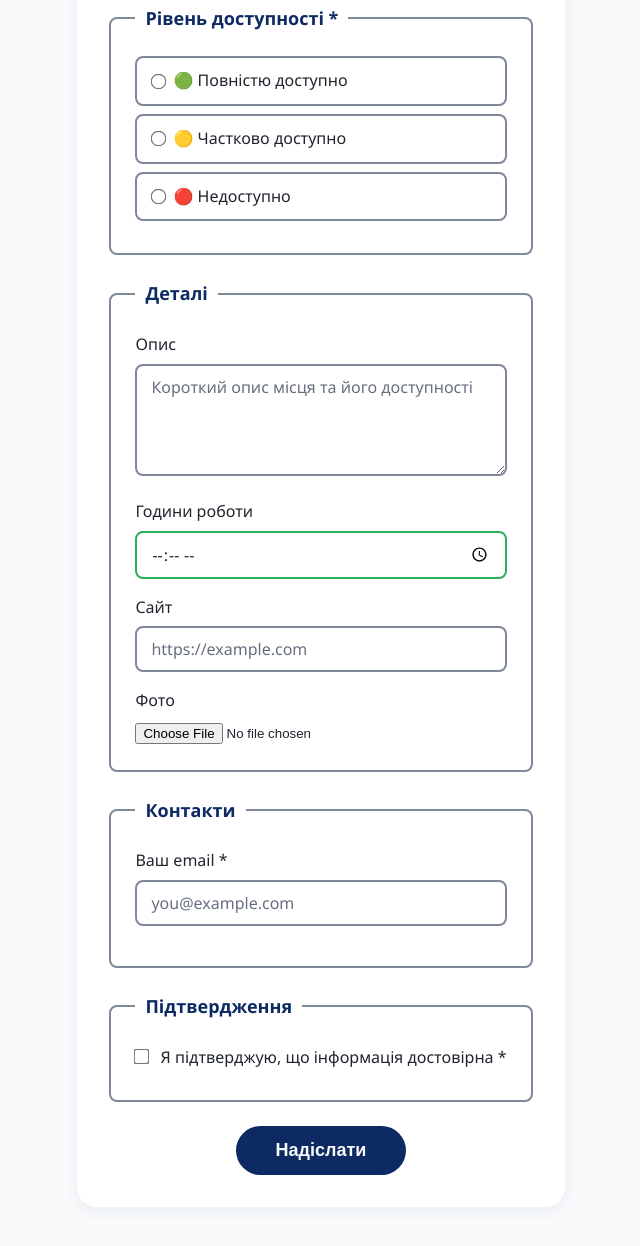
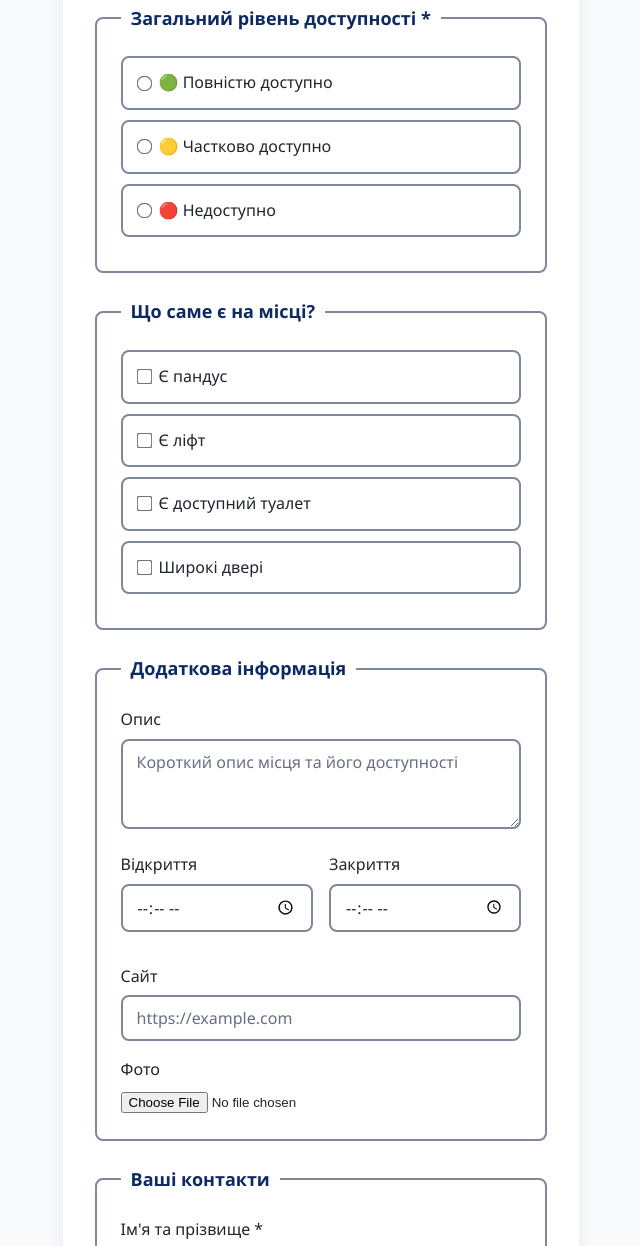
Before and after one commit to CatChaksa/freeway-access-map, a plain HTML site: page add-place.html in a window 1280 px wide. Shown: the part 679-1925 px from the top of the page, without its empty margins (319-959 px from the left). Drawn offline with Linux system fonts and the light colour scheme.

Commit message:
feat: redesign form layout, add time range, accessibility checkboxes and contact fields

```diff
--- a/add-place.html
+++ b/add-place.html
@@ -68,32 +68,64 @@
             </fieldset>
 
             <fieldset>
-                <legend>Рівень доступності *</legend>
+                <legend>Загальний рівень доступності *</legend>
 
-                <label>
+                <label class="radio-label">
                     <input type="radio" name="accessibility" value="full" required>
-                    🟢 Повністю доступно
+                    <span>🟢 Повністю доступно</span>
                 </label>
 
-                <label>
-                    <input type="radio" name="accessibility" value="partial" required>
-                    🟡 Частково доступно
+                <label class="radio-label">
+                    <input type="radio" name="accessibility" value="partial">
+                    <span>🟡 Частково доступно</span>
                 </label>
 
-                <label>
-                    <input type="radio" name="accessibility" value="none" required>
-                    🔴 Недоступно
+                <label class="radio-label">
+                    <input type="radio" name="accessibility" value="none">
+                    <span>🔴 Недоступно</span>
                 </label>
             </fieldset>
 
             <fieldset>
-                <legend>Деталі</legend>
+                <legend>Що саме є на місці?</legend>
+
+                <label class="checkbox-label">
+                    <input type="checkbox" name="has-ramp" value="yes">
+                    <span>Є пандус</span>
+                </label>
+
+                <label class="checkbox-label">
+                    <input type="checkbox" name="has-elevator" value="yes">
+                    <span>Є ліфт</span>
+                </label>
+
+                <label class="checkbox-label">
+                    <input type="checkbox" name="has-toilet" value="yes">
+                    <span>Є доступний туалет</span>
+                </label>
+
+                <label class="checkbox-label">
+                    <input type="checkbox" name="has-wide-doors" value="yes">
+                    <span>Широкі двері</span>
+                </label>
+            </fieldset>
+
+            <fieldset>
+                <legend>Додаткова інформація</legend>
 
                 <label for="place-description">Опис</label>
-                <textarea id="place-description" name="place-description" rows="4" maxlength="500" placeholder="Короткий опис місця та його доступності"></textarea>
+                <textarea id="place-description" name="place-description" rows="3" maxlength="500" placeholder="Короткий опис місця та його доступності"></textarea>
 
-                <label for="place-hours">Години роботи</label>
-                <input type="time" id="place-hours" name="place-hours">
+                <div class="time-group">
+                    <div>
+                        <label for="place-hours-open">Відкриття</label>
+                        <input type="time" id="place-hours-open" name="place-hours-open">
+                    </div>
+                    <div>
+                        <label for="place-hours-close">Закриття</label>
+                        <input type="time" id="place-hours-close" name="place-hours-close">
+                    </div>
+                </div>
 
                 <label for="place-website">Сайт</label>
                 <input type="url" id="place-website" name="place-website" placeholder="https://example.com">
@@ -103,18 +135,20 @@
             </fieldset>
 
             <fieldset>
-                <legend>Контакти</legend>
+                <legend>Ваші контакти</legend>
+
+                <label for="user-name">Ім'я та прізвище *</label>
+                <input type="text" id="user-name" name="user-name" required minlength="2" maxlength="50" placeholder="Наприклад: Іван Іванов">
 
                 <label for="user-email">Ваш email *</label>
                 <input type="email" id="user-email" name="user-email" required placeholder="you@example.com">
-            </fieldset>
 
-            <fieldset>
-                <legend>Підтвердження</legend>
+                <label for="user-phone">Номер телефону (необов'язково)</label>
+                <input type="tel" id="user-phone" name="user-phone" pattern="[0-9+\s()-]{10,20}" placeholder="+380 (99) 123-45-67" title="Введіть коректний номер телефону">
 
-                <label>
+                <label class="checkbox-label" style="margin-top: 15px;">
                     <input type="checkbox" name="agree" required>
-                    Я підтверджую, що інформація достовірна *
+                    <span>Я підтверджую, що інформація достовірна *</span>
                 </label>
             </fieldset>
 
--- a/style.css
+++ b/style.css
@@ -526,7 +526,7 @@ main.map-page {
 
 /* ===== ФОРМА ===== */
 .add-place-form {
-    max-width: 700px;
+    max-width: 800px;
     margin: 0 auto;
     background: var(--color-surface);
     padding: var(--space-xl);
@@ -559,6 +559,7 @@ legend {
 .add-place-form input[type="email"],
 .add-place-form input[type="url"],
 .add-place-form input[type="time"],
+.add-place-form input[type="tel"],
 .add-place-form select,
 .add-place-form textarea {
     width: 100%;
@@ -602,32 +603,75 @@ legend {
     border-color: var(--color-success);
 }
 
+.add-place-form input[type="time"]:valid:not(:placeholder-shown) {
+    border-color: var(--color-border);
+}
+
 .add-place-form input[type="radio"],
 .add-place-form input[type="checkbox"] {
     margin-right: 8px;
     transform: scale(1.2);
+    cursor: pointer;
 }
 
-fieldset label:has(input[type="radio"]) {
-    display: flex;
+.radio-label,
+.checkbox-label,
+fieldset label:has(input[type="radio"]),
+fieldset label:has(input[type="checkbox"]) {
+    display: flex !important;
     align-items: center;
-    padding: 10px 15px;
-    margin-bottom: 8px;
+    padding: 12px 15px;
+    margin-bottom: 10px;
     border: 2px solid var(--color-border);
     border-radius: var(--radius-md);
     cursor: pointer;
     background: var(--color-surface);
     color: var(--color-text);
     transition: background var(--transition-base), border-color var(--transition-base);
+    font-weight: normal !important;
 }
 
-fieldset label:has(input[type="radio"]):hover {
+.radio-label:hover,
+.checkbox-label:hover,
+fieldset label:has(input[type="radio"]):hover,
+fieldset label:has(input[type="checkbox"]):hover {
+    border-color: var(--color-primary-400);
     background: var(--color-primary-50);
-    border-color: var(--color-primary-800);
 }
 
-[data-theme="dark"] fieldset label:has(input[type="radio"]):hover {
+[data-theme="dark"] .radio-label:hover,
+[data-theme="dark"] .checkbox-label:hover,
+[data-theme="dark"] fieldset label:has(input[type="radio"]):hover,
+[data-theme="dark"] fieldset label:has(input[type="checkbox"]):hover {
     background: var(--color-neutral-700);
+}
+
+.radio-label:has(input:checked),
+.checkbox-label:has(input:checked),
+fieldset label:has(input[type="radio"]:checked),
+fieldset label:has(input[type="checkbox"]:checked) {
+    border-color: var(--color-primary-800);
+    background-color: var(--color-primary-50);
+}
+
+[data-theme="dark"] .radio-label:has(input:checked),
+[data-theme="dark"] .checkbox-label:has(input:checked),
+[data-theme="dark"] fieldset label:has(input[type="radio"]:checked),
+[data-theme="dark"] fieldset label:has(input[type="checkbox"]:checked) {
+    border-color: var(--color-primary-300);
+    background-color: var(--color-neutral-700);
+}
+
+.time-group {
+    display: grid;
+    grid-template-columns: 1fr 1fr;
+    gap: var(--space-md);
+    margin-bottom: var(--space-md);
+}
+
+.time-group > div {
+    display: flex;
+    flex-direction: column;
 }
 
 .add-place-form button[type="submit"] {
@@ -651,10 +695,6 @@ fieldset label:has(input[type="radio"]):hover {
 
 .add-place-form button[type="submit"]:active {
     transform: translateY(0);
-}
-
-body:has(.map-page) footer {
-    margin-top: 0;
 }
 
 /* ===== ПІДВАЛ ===== */
```
